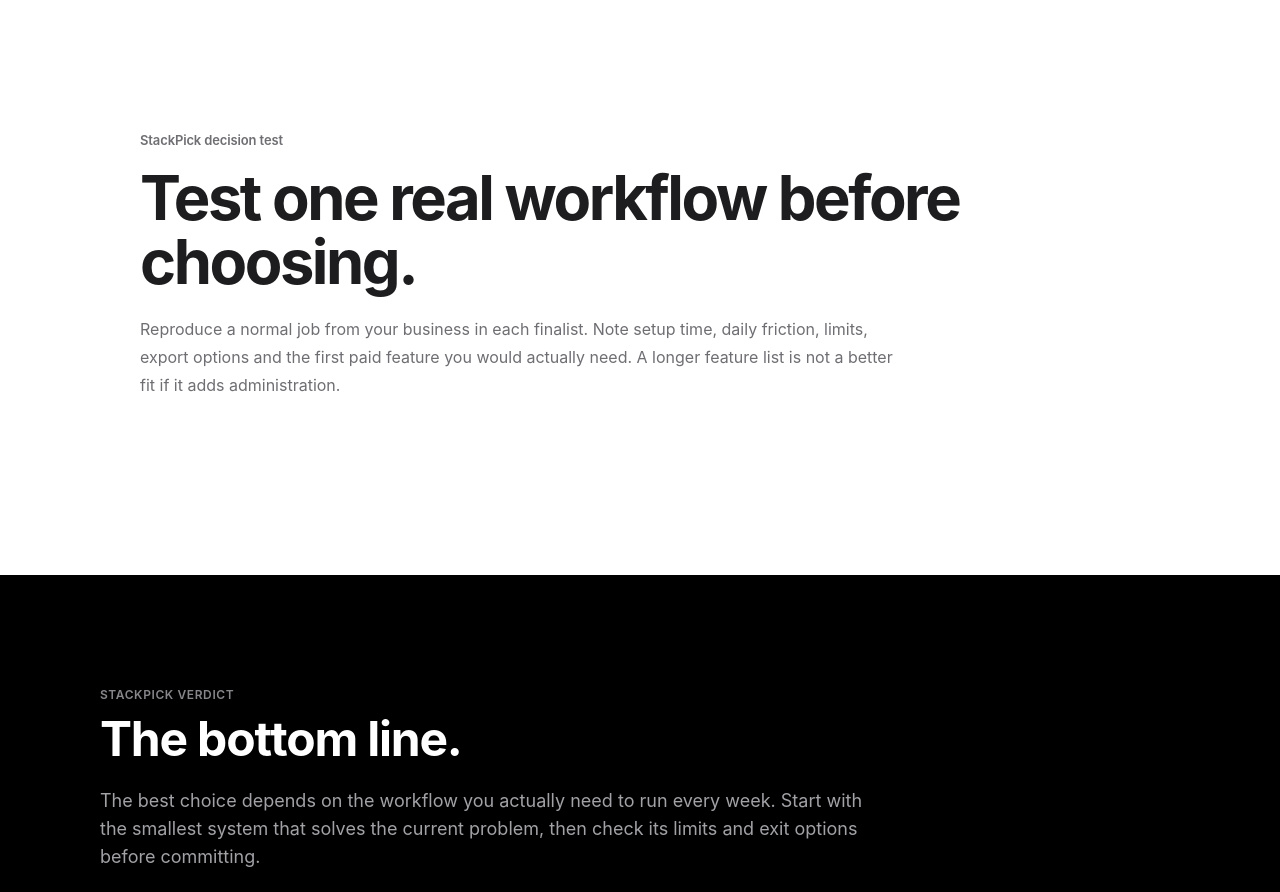
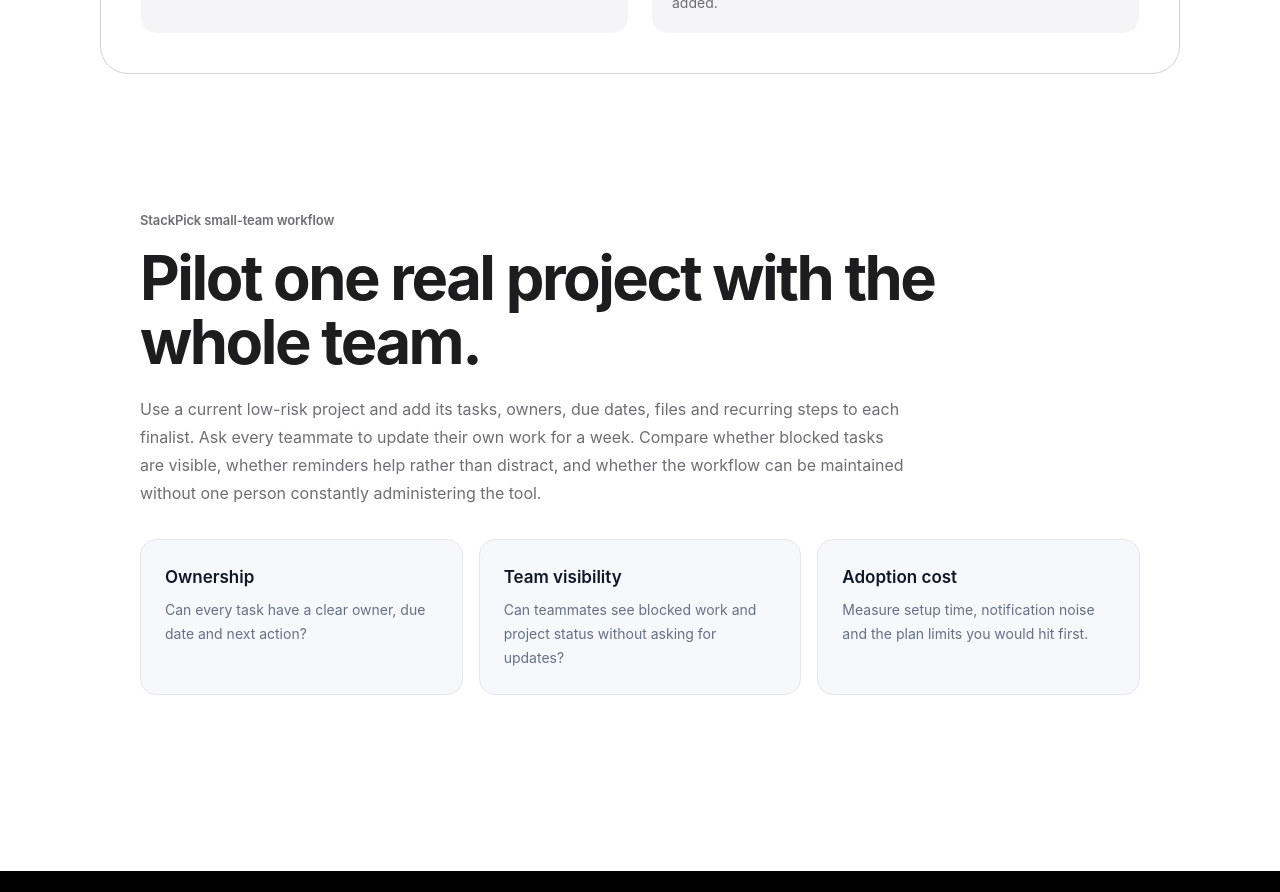
Before and after one commit to LinukaBandara/StackPick, a Next.js app: page /best/project-management-for-small-teams in a window 1280 px wide. Shown: the part 3240-4132 px from the top of the page. Built offline with nearby package versions, Linux system fonts and the light colour scheme; no server answers.

Commit message:
Add small-team project management tradeoffs

```diff
--- a/app/best/project-management-for-small-teams/page.tsx
+++ b/app/best/project-management-for-small-teams/page.tsx
@@ -15,22 +15,25 @@ export default function Page() {
       intro="A practical project-management comparison for small teams that need ownership, deadlines and visibility without adopting enterprise process."
       pricingNote="Software plans change. Verify current pricing, user limits, regional availability and included features before making a business decision."
       tools={[
-        { name: "ClickUp", bestFor: "Tasks plus broad workspace", freeOption: "Check the provider's current free or trial terms and limits.", tradeoff: "Compare current limits, integrations and upgrade cost before moving a real workflow.", url: "https://clickup.com/" },
-        { name: "Asana", bestFor: "Projects, owners and deadlines", freeOption: "Check the provider's current free or trial terms and limits.", tradeoff: "Compare current limits, integrations and upgrade cost before moving a real workflow.", url: "https://asana.com/" },
-        { name: "Trello", bestFor: "Visual low-friction boards", freeOption: "Check the provider's current free or trial terms and limits.", tradeoff: "Compare current limits, integrations and upgrade cost before moving a real workflow.", url: "https://trello.com/" },
-        { name: "monday.com", bestFor: "Flexible work tracking", freeOption: "Check the provider's current free or trial terms and limits.", tradeoff: "Compare current limits, integrations and upgrade cost before moving a real workflow.", url: "https://monday.com/" },
+        { name: "ClickUp", bestFor: "Tasks plus broad workspace", freeOption: "Check the provider's current free or trial terms and limits.", tradeoff: "Its broad task and workspace features can consolidate several workflows, but teams should check setup complexity and which useful controls require a paid plan.", url: "https://clickup.com/" },
+        { name: "Asana", bestFor: "Projects, owners and deadlines", freeOption: "Check the provider's current free or trial terms and limits.", tradeoff: "Clear task ownership and project views can suit teams coordinating deliverables, but confirm the current plan limits for views, automation and collaborators.", url: "https://asana.com/" },
+        { name: "Trello", bestFor: "Visual low-friction boards", freeOption: "Check the provider's current free or trial terms and limits.", tradeoff: "Visual boards are quick to adopt for straightforward workflows, but complex dependencies, reporting or cross-project oversight may require add-ons or another tool.", url: "https://trello.com/" },
+        { name: "monday.com", bestFor: "Flexible work tracking", freeOption: "Check the provider's current free or trial terms and limits.", tradeoff: "Flexible boards can model different team processes, but confirm seat minimums, plan gates and the total cost as collaborators are added.", url: "https://monday.com/" },
       ]}
       bottomLine="The best choice depends on the workflow you actually need to run every week. Start with the smallest system that solves the current problem, then check its limits and exit options before committing."
     >
       <section className="bg-white">
         <div className="sp-container py-16 sm:py-20">
-          <p className="sp-eyebrow">StackPick decision test</p>
-          <h2 className="sp-title mt-4 max-w-4xl">Test one real workflow before choosing.</h2>
+          <p className="sp-eyebrow">StackPick small-team workflow</p>
+          <h2 className="sp-title mt-4 max-w-4xl">Pilot one real project with the whole team.</h2>
           <p className="mt-5 max-w-3xl text-base leading-7 text-[#6e6e73]">
-            Reproduce a normal job from your business in each finalist. Note setup time,
-            daily friction, limits, export options and the first paid feature you would actually
-            need. A longer feature list is not a better fit if it adds administration.
+            Use a current low-risk project and add its tasks, owners, due dates, files and recurring steps to each finalist. Ask every teammate to update their own work for a week. Compare whether blocked tasks are visible, whether reminders help rather than distract, and whether the workflow can be maintained without one person constantly administering the tool.
           </p>
+          <div className="mt-8 grid gap-4 sm:grid-cols-3">
+            <div className="rounded-2xl border border-[#e4e7ec] bg-[#f7f8fc] p-6"><p className="font-semibold text-[#101828]">Ownership</p><p className="mt-2 text-sm leading-6 text-[#667085]">Can every task have a clear owner, due date and next action?</p></div>
+            <div className="rounded-2xl border border-[#e4e7ec] bg-[#f7f8fc] p-6"><p className="font-semibold text-[#101828]">Team visibility</p><p className="mt-2 text-sm leading-6 text-[#667085]">Can teammates see blocked work and project status without asking for updates?</p></div>
+            <div className="rounded-2xl border border-[#e4e7ec] bg-[#f7f8fc] p-6"><p className="font-semibold text-[#101828]">Adoption cost</p><p className="mt-2 text-sm leading-6 text-[#667085]">Measure setup time, notification noise and the plan limits you would hit first.</p></div>
+          </div>
         </div>
       </section>
     </ComparisonArticle>
```
